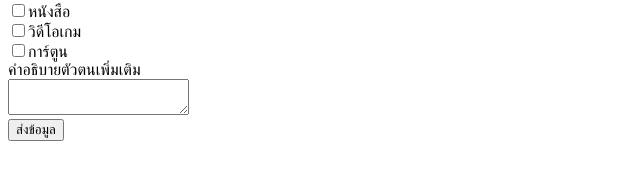
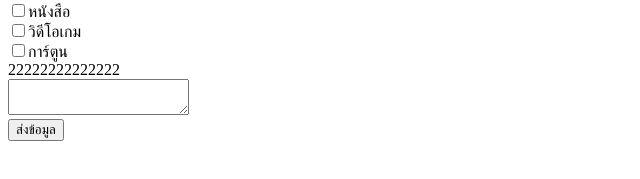
Before and after one commit to Phatcharaphon123/Work, a plain HTML site: page 820/HTML/form.html in a window 1280 px wide. Shown: the part 217-396 px from the top of the page, 0-640 px from the left. Drawn offline with Linux system fonts and the light colour scheme.

Commit message:
Update form.html
แก้ไข

```diff
--- a/820/HTML/form.html
+++ b/820/HTML/form.html
@@ -35,7 +35,8 @@
     </div>
 </div>
 <div>
-    คำอธิบายตัวตนเพิ่มเติม
+    <!-- คำอธิบายตัวตนเพิ่มเติม -->
+    22222222222222
     <div>
         <textarea></textarea>
     </div>
```
